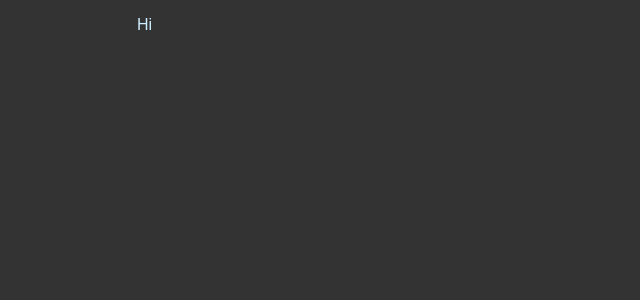
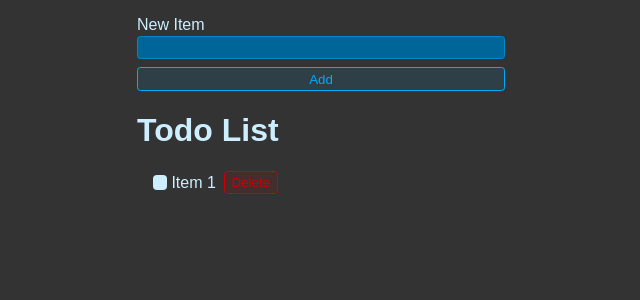
Before and after one commit to vsriharsha814/To-Do-App-With-React, a React (Vite) app: page / in a window 1280 px wide. Shown: the top 300 px of the page, without its empty margins (319-959 px from the left). Built offline with nearby package versions, Linux system fonts and the light colour scheme.

Commit message:
create basic html file

```diff
--- a/src/App.jsx
+++ b/src/App.jsx
@@ -1,5 +1,25 @@
 import "./styles.css";
 
 export default function App() {
-  return 'Hi'
+  return (
+    <>
+      <form className="new-item-form">
+        <div className="form-row">
+          <label htmlFor="item">New Item</label>
+          <input type="text" id="item" />
+        </div>
+        <button className="btn">Add</button>
+      </form>
+      <h1>Todo List</h1>
+      <ul className="list">
+        <li>
+          <label>
+            <input type="checkbox" />
+            Item 1
+          </label>
+          <button className="btn btn-danger">Delete</button>
+        </li>
+      </ul>
+    </>
+  );
 }
```
